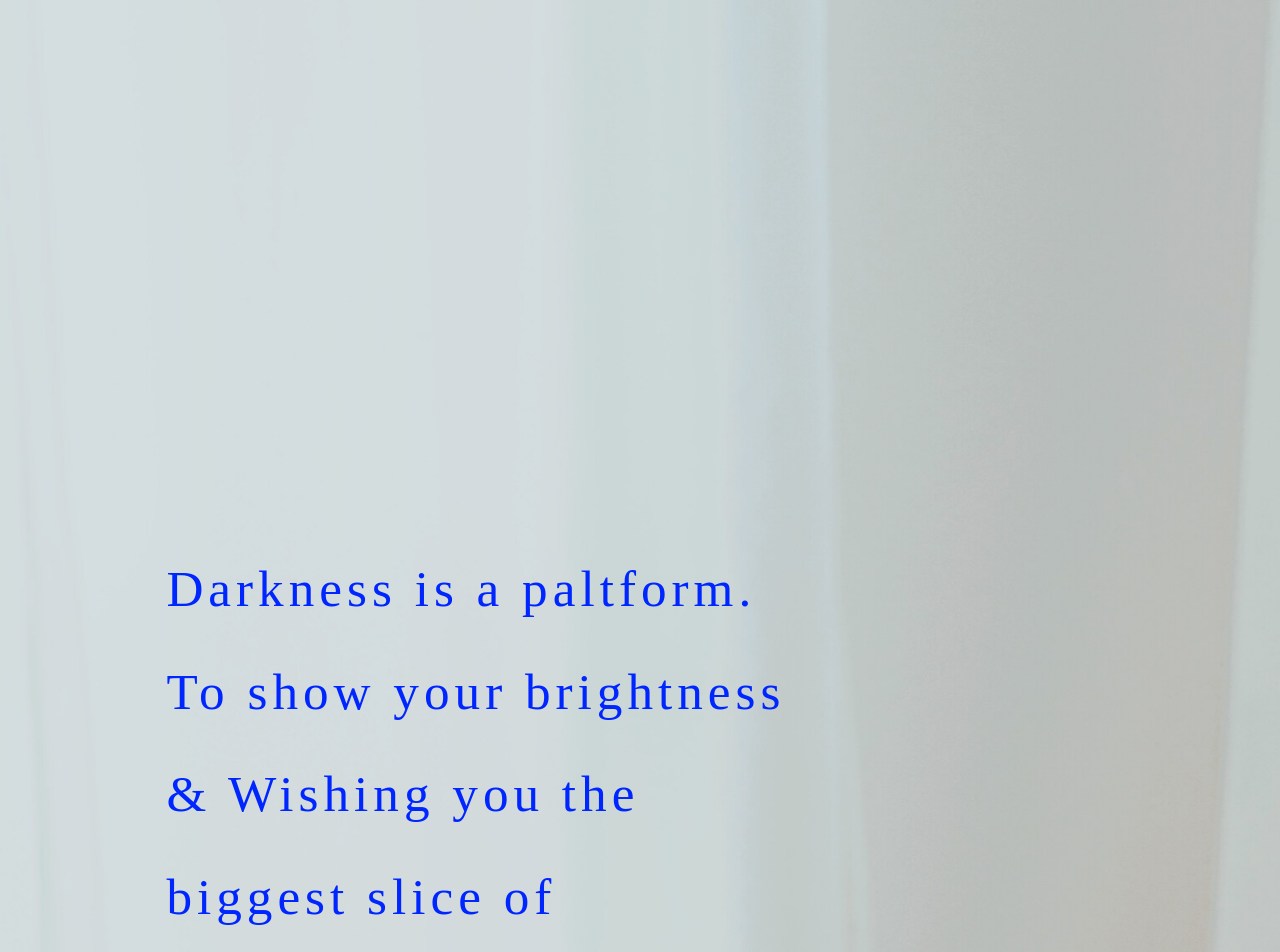
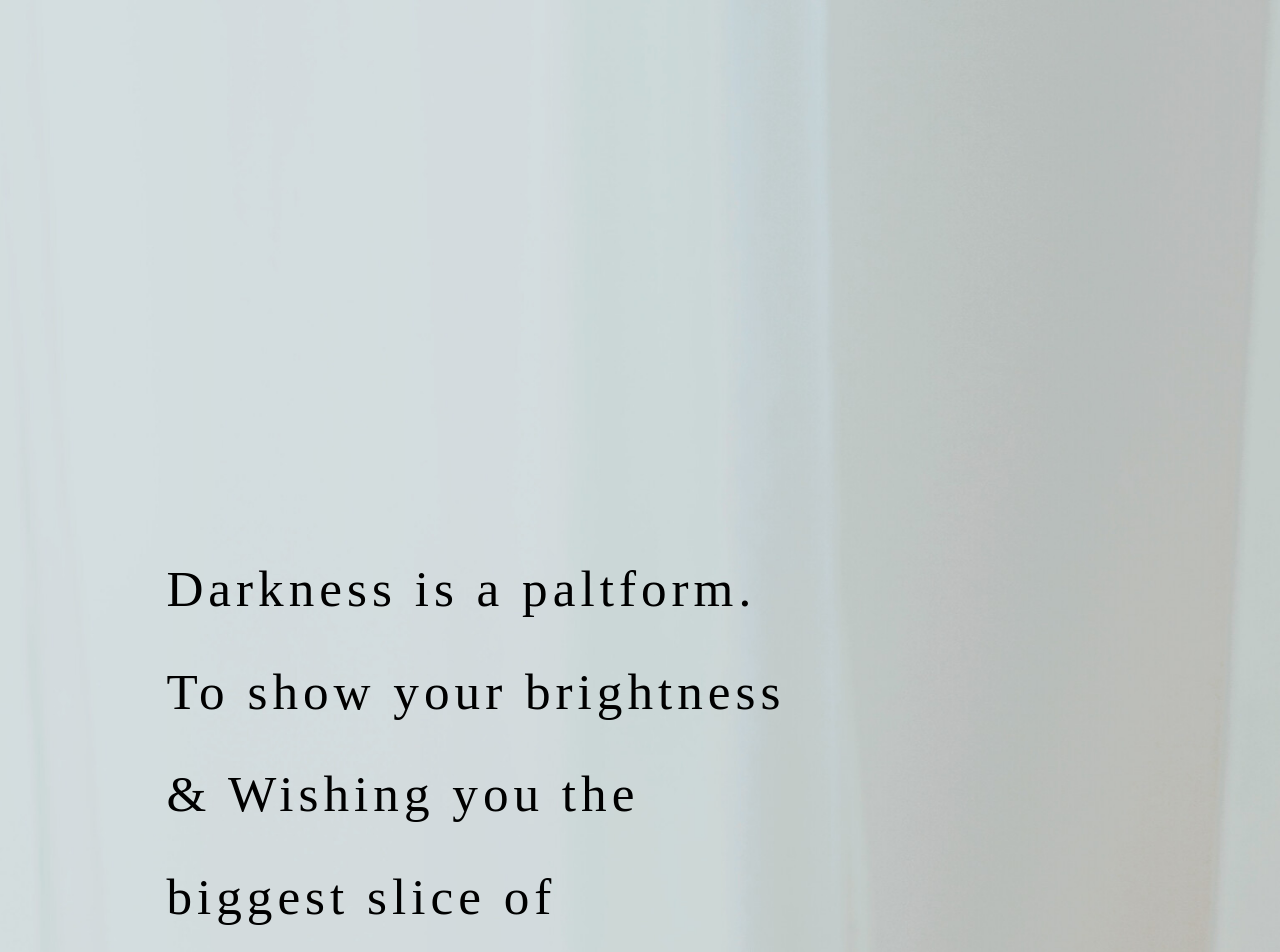
Before and after one commit to Rajaram-Repository/Greeting.github.io, a plain HTML site: page final.html in a window 1280 px wide. Shown: the top 952 px of the page. Drawn offline with Linux system fonts and the light colour scheme.

Commit message:
Update final.html

```diff
--- a/final.html
+++ b/final.html
@@ -261,7 +261,7 @@ body {
   <div class="after"  style ="position: absolute;"></div>
 </div>
         <img class="bgImg" src="InShot_20230403_133650501.jpg" alt="Oops... Server down">
-        <p class="conText" id="demoText" style="font-family:'Cursive';font-size:4vw;color:#0026ff"></p>
+        <p class="conText" id="demoText"></p>
         <button class="btn" id="Mybtn" role="button"  onclick=" window.open('http://instagram.com/_u/raja_jack._/')">touch</button>
     </div>
     <script>
```
